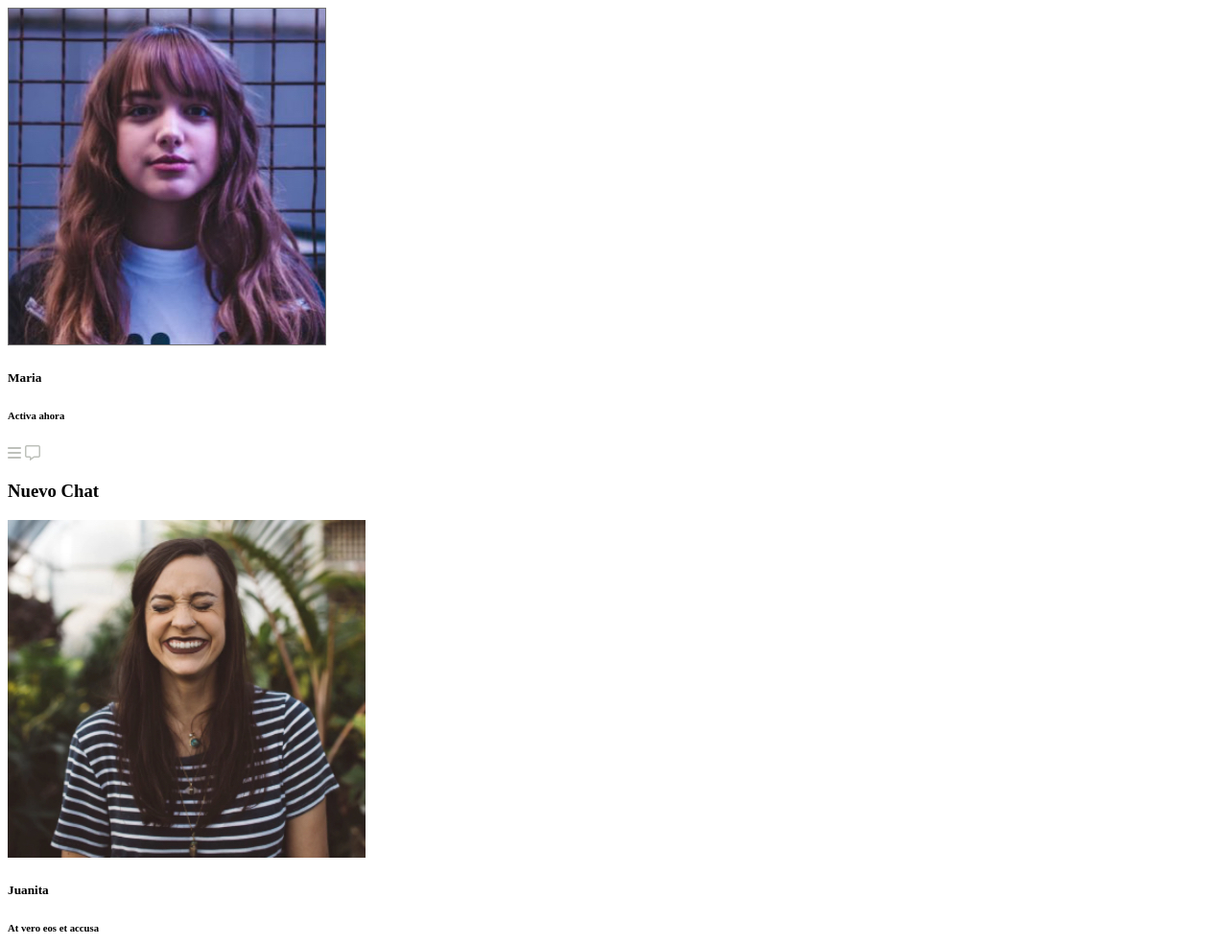
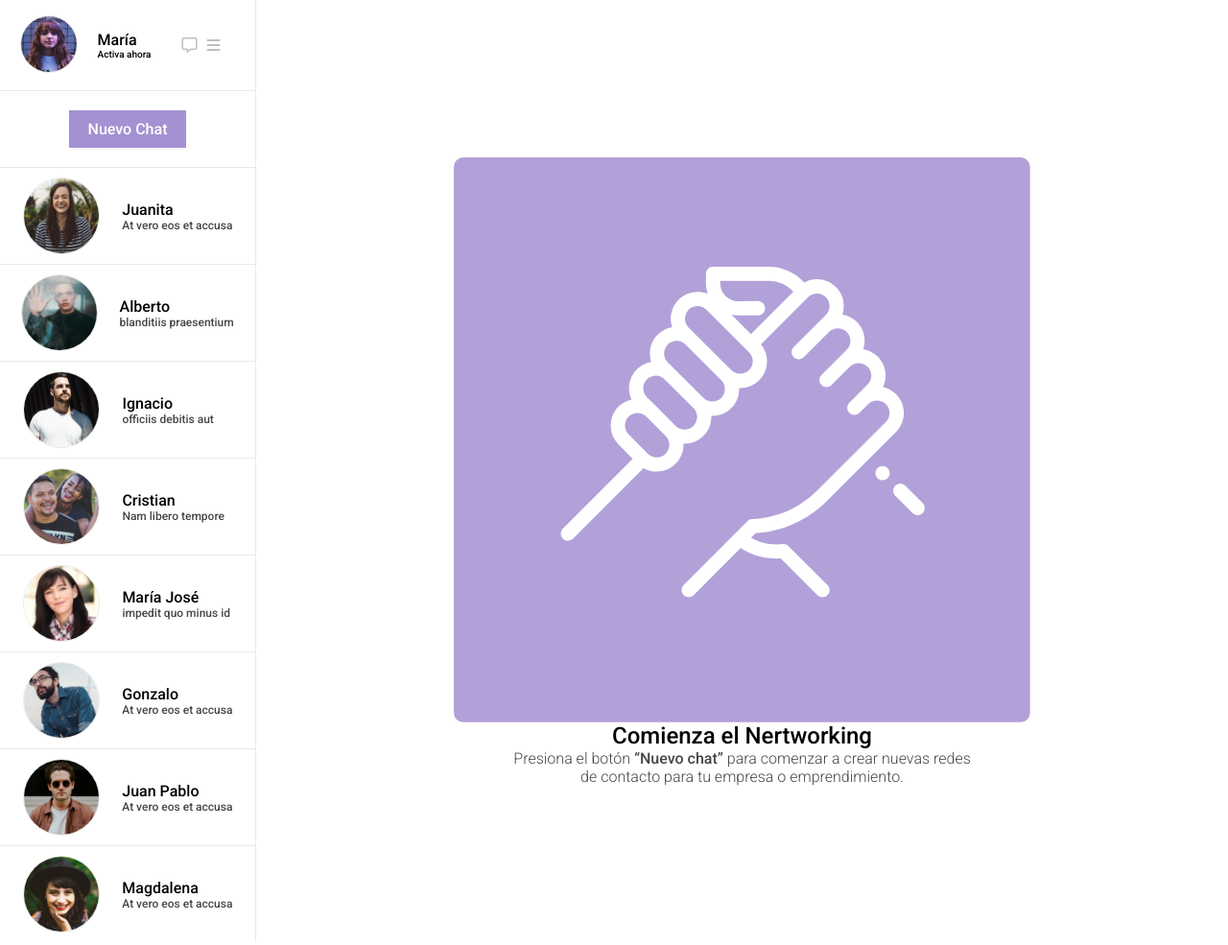
Before and after one commit to moniquin19/sistema_mensajeria, a plain HTML site: page index.html in a window 1280 px wide. Shown: the top 985 px of the page at 96% size. Drawn offline with Linux system fonts and the light colour scheme.

Commit message:
ultimos ajustes

```diff
--- a/assets/css/stylesheet.css
+++ b/assets/css/stylesheet.css
@@ -0,0 +1,126 @@
+* {
+    box-sizing: border-box;
+    margin: 0;
+    padding: 0;
+    font-family: 'Roboto', sans-serif;
+    font-weight: 500;
+}
+
+.content {
+    display: flex;
+    flex-direction: row;
+    border: 1 px solid black;
+    height: 100v;
+}
+
+aside {
+    display: flex;
+    flex-grow: 1;
+    flex-direction: column;
+    border-right: 1px solid #E8EBE4;
+}
+
+.usuario {
+    display: flex;
+    padding: 1em 0;
+    align-items: center;
+    justify-content: center;
+    border-bottom: 1px solid #E8EBE4;
+}
+
+.maria {
+    display: flex;
+}
+
+.edo1 {
+    padding: 1em;
+    margin-left: 5px;
+}
+
+.edo {
+    display: flex;
+    flex-direction: column;
+    justify-content: center;
+    align-items: flex-start;
+}
+
+.icon {
+    display: flex;
+    justify-content: center;
+    align-items: center;
+    margin: 1em;
+}
+
+.buttom {
+    display: flex;
+    justify-content: center;
+    align-items: center;
+    padding: 20px 0;
+}
+
+.contacts {
+    display: flex;
+    justify-content: center;
+    flex-direction: column;
+}
+
+.contact-user {
+    display: flex;
+    justify-content: space-evenly;
+    padding: 10px 0;
+    border-top: 1px solid #E8EBE4;
+}
+
+.networking {
+    display: flex;
+    flex-grow: 10;
+    justify-content: center;
+    align-items: center;
+    flex-direction: column;
+}
+
+.foto {
+    border-radius: 50%;
+    width: 80px;
+    height: 80px;
+    border: 1px solid #E8EBE4;
+}
+
+.foto1 {
+    border-radius: 50%;
+    width: 60px;
+    height: 60px;
+    border: 1px solid #E8EBE4;
+}
+
+span {
+    background-color: #A491D2;
+    color: white;
+    padding: 10px 20px;
+}
+
+i:first-child {
+    margin-right: 10px;
+}
+
+h5 {
+    font-size: 16px;
+    color: black;
+}
+
+h6 {
+    font-size: 12px;
+    color: #444749;
+    min-width: 115px;
+}
+
+p {
+    max-width: 485px;
+    text-align: center;
+    color: #444749;
+    font-weight: 300;
+}
+
+h4 {
+    font-size: 10px;
+}
--- a/index.html
+++ b/index.html
@@ -6,74 +6,99 @@
     <meta http-equiv="X-UA-Compatible" content="IE=edge">
     <meta name="viewport" content="width=device-width, initial-scale=1.0">
     <title>Sistema de mensajería</title>
+    <link rel="stylesheet" href="assets/css/stylesheet.css">
+    <link rel="preconnect" href="https://fonts.googleapis.com">
+    <link rel="preconnect" href="https://fonts.gstatic.com" crossorigin>
+    <link href="https://fonts.googleapis.com/css2?family=Open+Sans&family=Poppins:wght@100&family=Raleway:wght@100&family=Roboto:wght@300;500;700&display=swap" rel="stylesheet">
     <script src="https://kit.fontawesome.com/ce94a0575a.js" crossorigin="anonymous"></script>
 </head>
 
 <body>
-    <nav class="usuario">
+    <div class="content">
+        <aside>
+            <div class="usuario">
                 <div class="maria">
-            <img src="/assets/img/maria.jpg" alt="foto de maría">
-            <h5>Maria</h5>
-            <h6>Activa ahora</h6>
+                    <img class="foto1" src="/assets/img/maria.jpg" alt="foto de maría">
+                    <div class="edo1">
+                        <h5>María</h5>
+                        <h4>Activa ahora</h4>
+                    </div>
                 </div>
                 <div class="icon">
+                    <i class="fa-regular fa-message" style="color: #bec1bb;"></i>
                     <i class="fa-solid fa-bars" style="color: #bec1bb;"></i>
-            <i class="fa-regular fa-message" style="color: #bec1bb;"></i>
+                </div>
             </div>
             <div class="buttom">
-            <h3>Nuevo Chat</h3>
+                <span>Nuevo Chat</span>
             </div>
-    </nav>
-    <aside>
             <div class="contacts">
-            <div class="juanita">
-                <img src="/assets/img/juanita.jpg" alt="foto de Juanita">
+
+                <div class="contact-user">
+                    <img class="foto" src="/assets/img/juanita.jpg" alt="foto de Juanita">
+                    <div class="edo">
                         <h5>Juanita</h5>
                         <h6>At vero eos et accusa</h6>
                     </div>
-            <div class="alberto">
-                <img src="/assets/img/alberto.jpg" alt="foto de Alberto">
+                </div>
+                <div class="contact-user">
+                    <img class="foto" src="/assets/img/alberto.jpg" alt="foto de Alberto">
+                    <div class="edo">
                         <h5>Alberto</h5>
                         <h6>blanditiis praesentium</h6>
                     </div>
-            <div class="ignacio">
-                <img src="/assets/img/ignacio.jpg" alt="foto de Ignacio">
+                </div>
+                <div class="contact-user">
+                    <img class="foto" src="/assets/img/ignacio.jpg" alt="foto de Ignacio">
+                    <div class="edo">
                         <h5>Ignacio</h5>
                         <h6>officiis debitis aut</h6>
                     </div>
-            <div class="cristian">
-                <img src="/assets/img/cristian.jpg" alt="foto de Cristian">
-                <h5>Ignacio</h5>
+                </div>
+                <div class="contact-user">
+                    <img class="foto" src="/assets/img/cristian.jpg" alt="foto de Cristian">
+                    <div class="edo">
+                        <h5>Cristian</h5>
                         <h6>Nam libero tempore</h6>
                     </div>
-            <div class="majo">
-                <img src="/assets/img/majo.jpg" alt="foto de Maria Jose">
+                </div>
+                <div class="contact-user">
+                    <img class="foto" src="/assets/img/majo.jpg" alt="foto de Maria Jose">
+                    <div class="edo">
                         <h5>María José</h5>
                         <h6>impedit quo minus id</h6>
                     </div>
-            <div class="gonzalo">
-                <img src="/assets/img/gonzalo.jpg" alt="foto de Gonzalo">
+                </div>
+                <div class="contact-user">
+                    <img class="foto" src="/assets/img/gonzalo.jpg" alt="foto de Gonzalo">
+                    <div class="edo">
                         <h5>Gonzalo</h5>
                         <h6>At vero eos et accusa</h6>
                     </div>
-            <div class="jp">
-                <img src="/assets/img/jp.jpg" alt="foto de Juan Pablo">
+                </div>
+                <div class="contact-user">
+                    <img class="foto" src="/assets/img/jp.jpg" alt="foto de Juan Pablo">
+                    <div class="edo">
                         <h5>Juan Pablo</h5>
                         <h6>At vero eos et accusa</h6>
                     </div>
-            <div class="magdalena">
-                <img src="/assets/img/magdalena.jpg" alt="foto de Magdalena">
+                </div>
+                <div class="contact-user">
+                    <img class="foto" src="/assets/img/magdalena.jpg" alt="foto de Magdalena">
+                    <div class="edo">
                         <h5>Magdalena</h5>
                         <h6>At vero eos et accusa</h6>
+                    </div>
                 </div>
 
             </div>
         </aside>
         <section class="networking">
-        <div class="new_chat">
-            <img src="assets/img/hand.png" alt="">
+            <img src="assets/img/hand.png" alt="manos estrechadas">
+            <h1>Comienza el Nertworking</h1>
+            <p>Presiona el botón <strong>“Nuevo chat”</strong> para comenzar a crear nuevas redes de contacto para tu empresa o emprendimiento.</p>
+        </section>
     </div>
-    </section>
 </body>
 
 </html>
```
Lines whose indentation alone changed are shown as unchanged.
